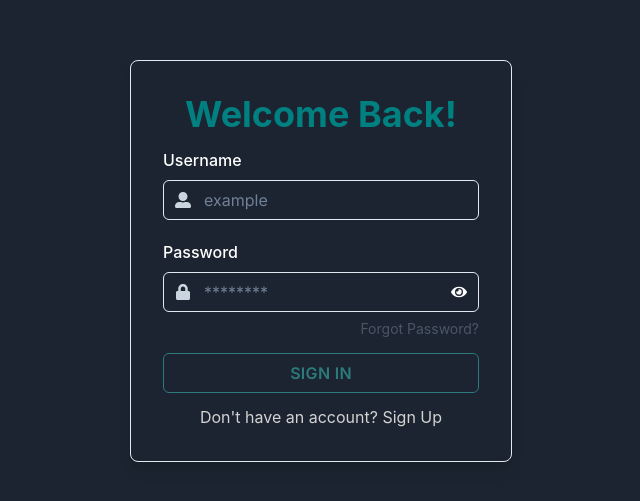
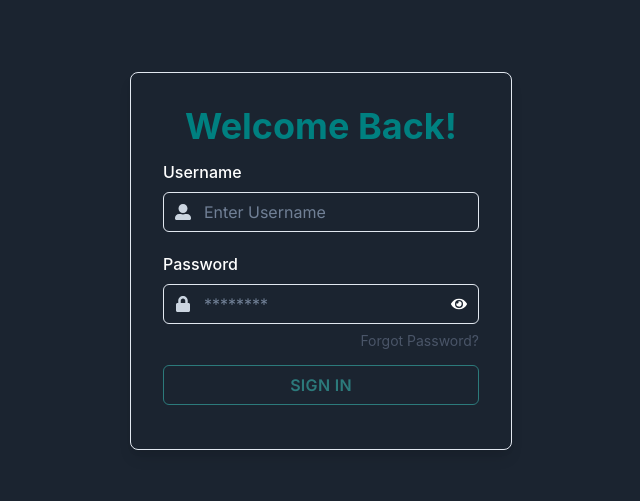
Before and after one commit to NodeJS-School-Management-System/sms-react-typescript-ui-rps, a React (Vite) app: page /auth/loginuser in a window 1280 px wide. Shown: the part 139-640 px from the top of the page, without its empty margins (319-959 px from the left). Built offline with nearby package versions, Linux system fonts and the light colour scheme; no server answers.

Commit message:
Fixed Theme Issue

```diff
--- a/src/routes/AppRoutes.tsx
+++ b/src/routes/AppRoutes.tsx
@@ -25,7 +25,7 @@ const AppRoutes = () => {
         path="/auth/loginuser/"
         element={
           <Suspense fallback={<PageLoading />}>
-            <CustomLogin />
+            <UserLogin />
           </Suspense>
         }
       />
@@ -34,7 +34,7 @@ const AppRoutes = () => {
         path="/auth/login/"
         element={
           <Suspense fallback={<PageLoading />}>
-            <UserLogin />
+            <CustomLogin />
           </Suspense>
         }
       />
```
